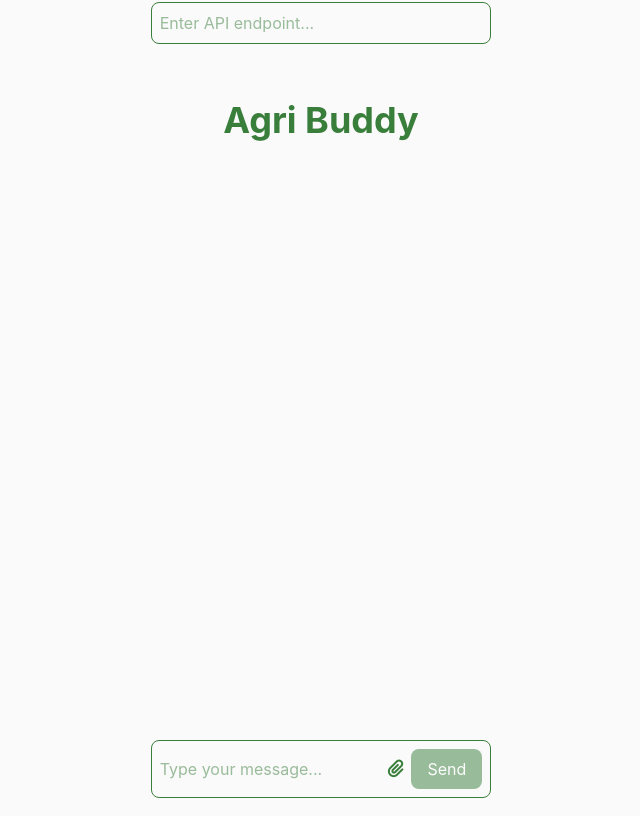
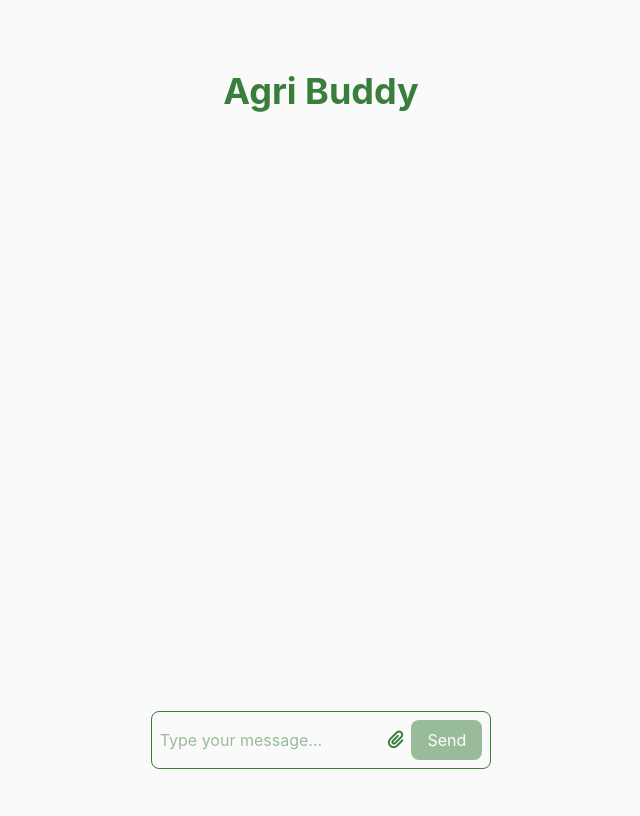
Before and after one commit to tontus/Agri-Buddy, a Next.js app: page /Chat in a window 1280 px wide. Shown: the whole page, without its empty margins (319-959 px from the left). Built offline with nearby package versions, Linux system fonts and the light colour scheme.

Commit message:
feat: set default API endpoint and hide input field in Chat component

```diff
--- a/src/app/Chat/page.tsx
+++ b/src/app/Chat/page.tsx
@@ -10,7 +10,7 @@ export default function Chat() {
   const [input, setInput] = useState("");
   const [file, setFile] = useState<File | null>(null);
   const [filePreview, setFilePreview] = useState<string | null>(null); // Add file preview state
-  const [apiEndpoint, setApiEndpoint] = useState("");
+  const [apiEndpoint, setApiEndpoint] = useState("https://b8f2-202-134-10-140.ngrok-free.app");
   const [isLoading, setIsLoading] = useState(false);
   const chatContainerRef = useRef<HTMLDivElement>(null);
 
@@ -180,6 +180,7 @@ export default function Chat() {
             value={apiEndpoint}
             onChange={(e) => setApiEndpoint(e.target.value)}
             placeholder="Enter API endpoint..."
+            hidden
           />
         </div>
 
```
